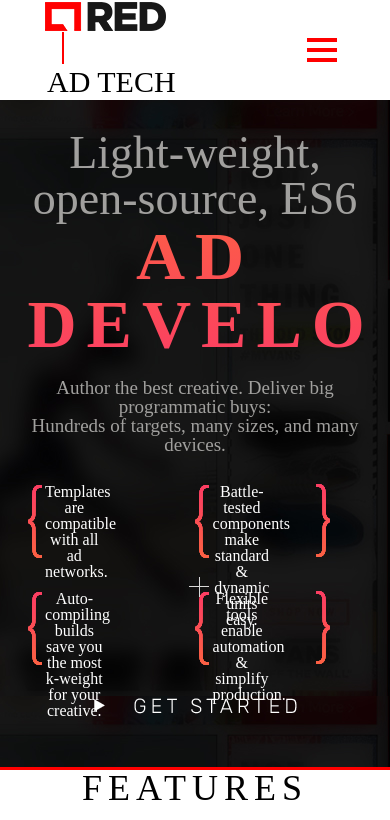
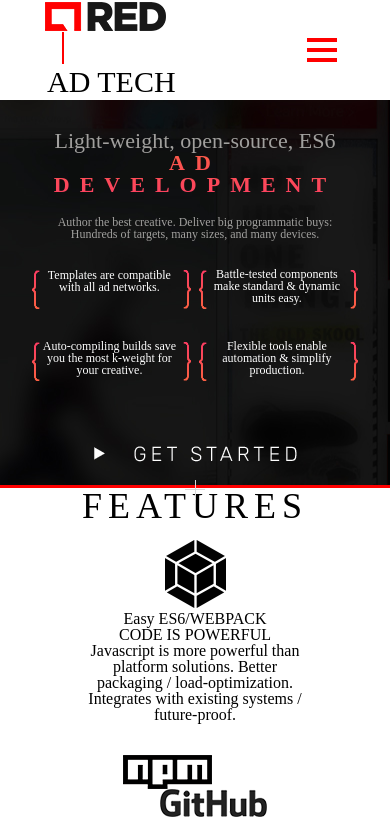
Before and after one commit to elaineleeworld/FAT-landing-page, a React (Create React App) app: page / in a window 390 px wide. Shown: the top 820 px of the page. Built offline with nearby package versions, Linux system fonts and the light colour scheme; what react-button-component would draw is missing.

Commit message:
responsive brackets hero section

```diff
--- a/src/components/Hero/Hero.css
+++ b/src/components/Hero/Hero.css
@@ -1,11 +1,28 @@
 
 
-.bracket img{
-	position: relative;
-	padding: 50px;
-
+.plus-sign{
+  position: absolute;
+  top:80%;
+  left: 50%;
+  transform: translate(-50%,-50%);
 }
-img {
+@media only screen and (max-width: 1500px){
+	.plus-sign{
+		top:70%;
+	}
+}
+@media only screen and (max-width: 800px){
+	.plus-sign{
+		top:59%;
+	}
+}
+@media only screen and (max-width: 600px){
+	.plus-sign{
+		top:58%;
+	}
+}
+.bracket-img{
+	width: 95%;
 	margin-bottom: 30px;
 }
 
--- a/src/components/Hero/Hero.js
+++ b/src/components/Hero/Hero.js
@@ -2,6 +2,7 @@ import React from 'react';
 import { render } from 'react-dom';
 import { Row, Col } from 'react-flexbox-grid';
 import './Hero.css';
+import PlusSign from '../../images/plus-sign.png'
 
 
 
@@ -43,12 +44,13 @@ class BracketsList extends React.Component {
 
        <div key={index} className='brackets-list'>
         <p className='bracket-text'>{bracket.text}</p>
-               <img src={bracket.img} />
+               <img src={bracket.img} className='bracket-img'/>
                   </div>
 
 
             )
        })}
+      <img src={PlusSign} className="plus-sign" alt="plus-sign" />
       </div>
 
     );
--- a/src/pages/Home.js
+++ b/src/pages/Home.js
@@ -61,7 +61,8 @@ class Home extends React.Component{
 		    <p className='hero-text-one'>AD DEVELOPMENT</p>
 			<p className='hero-text-two'>Author the best creative. Deliver big programmatic buys: <br/>Hundreds of targets, many sizes, and many devices.</p>
 			<BracketsList/>
-				<img src={PlusSign} className="plus-sign" alt="plus-sign" />
+				<br/>
+				<br/>
 		    <DownloadButton/>
 		 </div>
 	  </div>
--- a/src/styles/App.css
+++ b/src/styles/App.css
@@ -46,7 +46,7 @@ html, body {
 .hero-text-one {
   /*color: red;*/
   font-family: 'SharpGroteskMedium24';
-  font-size: 68px;
+  font-size: 60px;
   font-weight: bold;
   letter-spacing: 10px;
   background: linear-gradient(to top, #fc4061 0%, #fc5c48 100%);
@@ -63,9 +63,49 @@ html, body {
   margin: 0 auto;
   margin-bottom: 30px; }
 
-.plus-sign {
-  position: absolute;
-  margin: -121px -6px; }
+@media only screen and (max-width: 1570px) {
+  .hero-headline {
+    font-size: 36px; }
+  .hero-text-one {
+    font-size: 42px; }
+  .hero-text-two {
+    font-size: 15px; } }
+
+@media only screen and (max-width: 1000px) {
+  .hero-headline {
+    font-size: 29px; }
+  .hero-text-one {
+    font-size: 39px; }
+  .hero-text-two {
+    font-size: 15px; }
+  p.bracket-text {
+    width: 20%;
+    font-size: 15px;
+    transform: translate(19%, -7%); } }
+
+@media only screen and (max-width: 800px) {
+  .hero-headline {
+    font-size: 22px; }
+  .hero-text-one {
+    font-size: 22px; }
+  .hero-text-two {
+    font-size: 12px; }
+  p.bracket-text {
+    width: 23%;
+    font-size: 12px;
+    transform: translate(10%, -7%); } }
+
+@media only screen and (max-width: 600px) {
+  .hero-headline {
+    font-size: 22px; }
+  .hero-text-one {
+    font-size: 22px; }
+  .hero-text-two {
+    font-size: 12px; }
+  p.bracket-text {
+    width: 35%;
+    font-size: 12px;
+    transform: translate(10%, -5%); } }
 
 .homepage-features {
   background-color: white;
--- a/src/styles/App.scss
+++ b/src/styles/App.scss
@@ -59,7 +59,7 @@ html, body {
 .hero-text-one{
   /*color: red;*/
   font-family: 'SharpGroteskMedium24';
-  font-size: 68px;
+  font-size: 60px;
   font-weight: bold;
   letter-spacing: 10px;
   background: linear-gradient(to top, #fc4061 0%, #fc5c48 100%);
@@ -77,9 +77,66 @@ html, body {
   margin-bottom: 30px;
 }
 
-.plus-sign{
-  position:absolute;
-      margin: -121px -6px;
+@media only screen and (max-width: 1570px){
+  .hero-headline{
+    font-size: 36px;
+  }
+  .hero-text-one{
+    font-size: 42px;
+  }
+  .hero-text-two{
+    font-size: 15px;
+  }
+}
+@media only screen and (max-width: 1000px){
+  .hero-headline{
+    font-size: 29px;
+  }
+  .hero-text-one{
+    font-size: 39px;
+  }
+  .hero-text-two{
+    font-size: 15px;
+  }
+  p.bracket-text{
+    width: 20%;
+    font-size: 15px;
+    transform: translate(19%, -7%);
+  }
+}
+@media only screen and (max-width: 800px){
+  .hero-headline{
+    font-size: 22px;
+  }
+  .hero-text-one{
+    font-size: 22px;
+  }
+  .hero-text-two{
+    font-size: 12px;
+  }
+  p.bracket-text{
+    width: 23%;
+    font-size: 12px;
+    transform: translate(10%, -7%);
+  }
+
+}
+@media only screen and (max-width: 600px){
+  .hero-headline{
+    font-size: 22px;
+  }
+  .hero-text-one{
+    font-size: 22px;
+  }
+  .hero-text-two{
+    font-size: 12px;
+  }
+  p.bracket-text{
+    width: 35%;
+    font-size: 12px;
+    transform: translate(10%, -5%);
+  }
+
 }
 
 .homepage-features {
```
